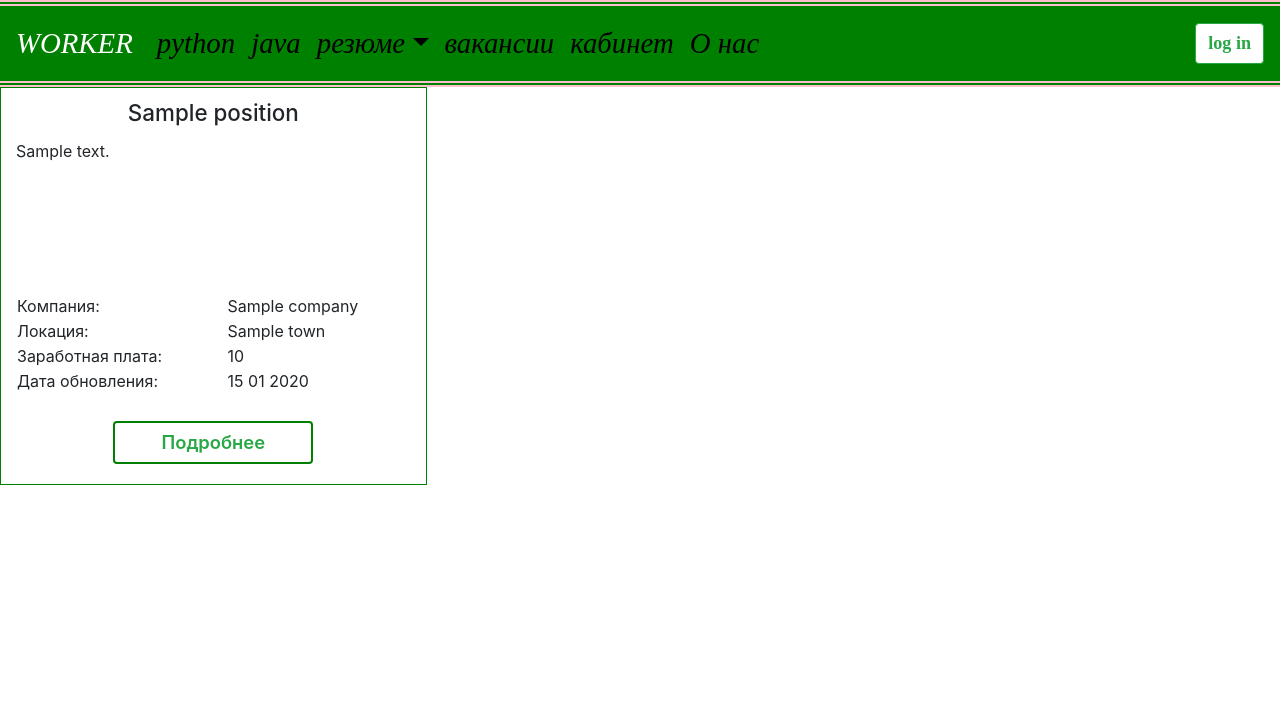
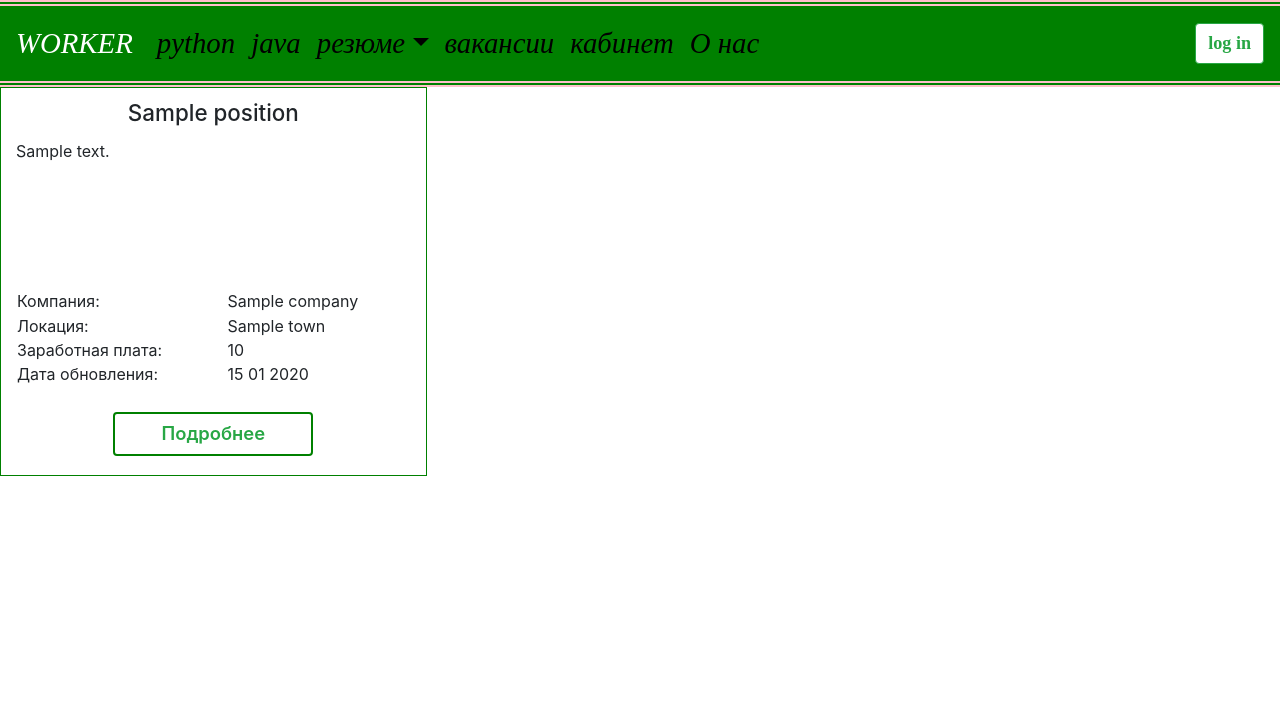
Before and after one commit to Katerina964/worker, a Django app: template django/newssite/blog/templates/blog/vacancies_list.html in a window 1280 px wide. Shown: the top 725 px of the page. Run offline with Django 3.2, Linux system fonts and the light colour scheme; the template is opened without the code that fills it: most values are stand-ins (such as "Sample title", 1, 10 or a date in 2020).

Commit message:
chaged size em

```diff
--- a/django/newssite/blog/templates/blog/vacancies_list.html
+++ b/django/newssite/blog/templates/blog/vacancies_list.html
@@ -5,7 +5,7 @@
 <div class="row">
  {% for each in page_obj %}
  {% if each.position %}
- <div class="col-12 col-md-4" style="position:relative; height: 398px;border: 1px solid green;">
+ <div class="col-12 col-md-4" style="position:relative; height: 24.3em; border: 1px solid green;">
  <h5 style="margin-bottom:3%; margin-top: 3%;font-size: 140%;">{{ each.position|truncatechars:40}}</h5>
  <p style="height:37%; overflow: hidden;  ">{{ each.description|truncatechars:240  }}</p>
  <table >
@@ -28,7 +28,7 @@
  </div>
 
   {% else %}
-     <div class="col-12 col-md-4" style="position:relative; height: 398px;border: 1px solid green;">
+     <div class="col-12 col-md-4" style="position:relative; height: 24.3em; border: 1px solid green;">
       <h5 style="margin-bottom:3%; margin-top: 3%;font-size: 140%;">{{ each.title|truncatechars:40}}</h5>
       <p style="height:37%; overflow: hidden; text-overflow: ellipsis; ">{{ each.snippet|striptags|cut:"&nbsp;"|cut:"&nbsp;"|truncatechars:240}}</p>
       <table >
```
Also changed, not shown: 2 other files.
